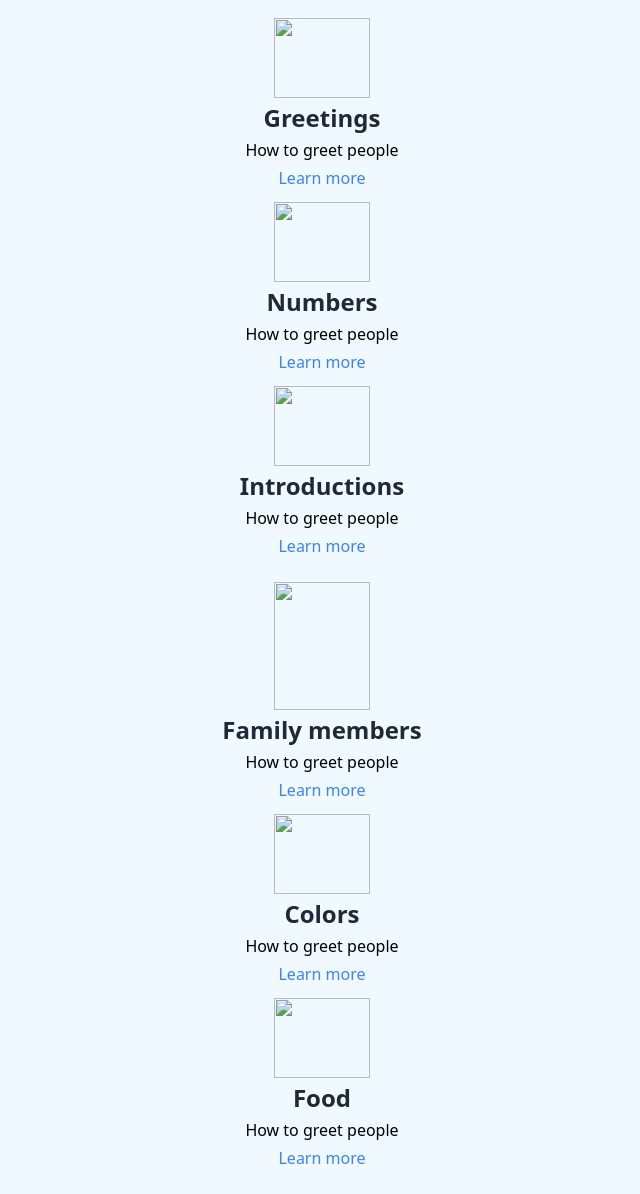
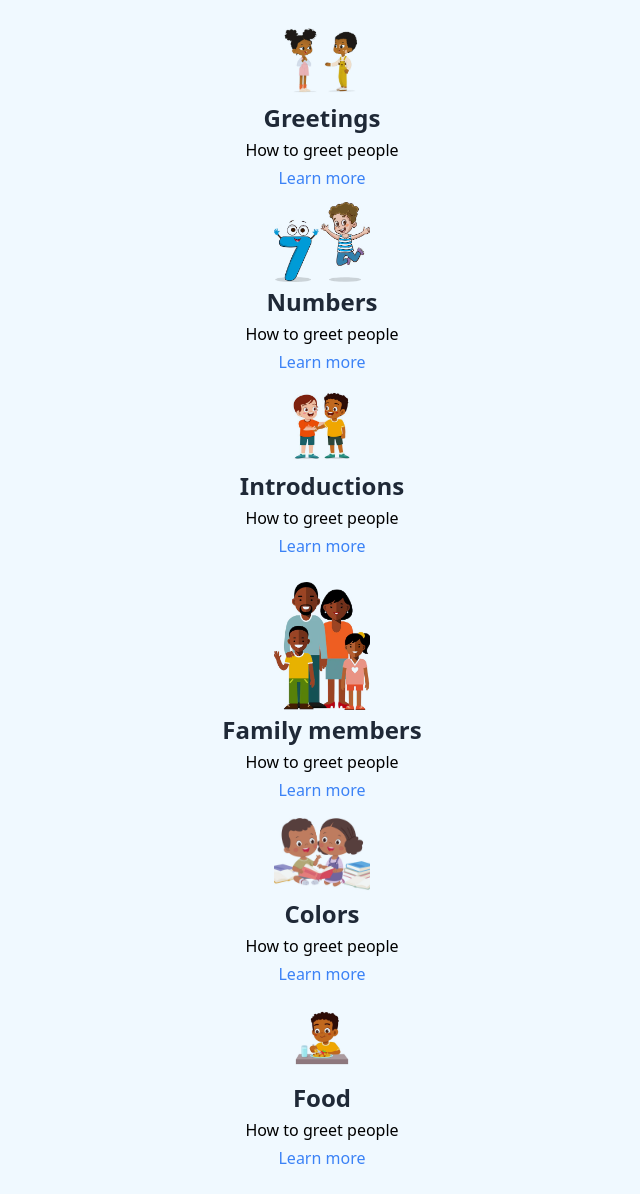
Before and after one commit to MizeroR/Kinyarwanda-Courtesy, a website: page src/index1.html in a window 1280 px wide. Shown: the part 70-1264 px from the top of the page, without its empty margins (318-958 px from the left). Drawn offline with Linux system fonts and the light colour scheme; the site is published under a folder, as on GitHub Pages, so addresses that start at the root find nothing.

Commit message:
Error image loading fixing

```diff
--- a/src/index1.html
+++ b/src/index1.html
@@ -15,19 +15,19 @@
     </div>
     <div class="flex flex-col gap-3 items-center">
         <div class="flex flex-col gap-1 items-center">
-            <img src="/src/img/image.png" alt="" class="object-cover mix-blend-multiply w-24 h-20">
+            <img src="./img/image.png" alt="" class="object-cover mix-blend-multiply w-24 h-20">
             <p class="text-2xl font-bold text-gray-800">Greetings</p>
             <p>How to greet people</p>
             <a href="#" class="text-blue-500 font-medium hover:underline">Learn more</a>
         </div>
         <div class="flex flex-col gap-1 items-center">
-            <img src="/src/img/numbers.png" alt="" class="object-cover mix-blend-multiply w-24 h-20">
+            <img src="./img/numbers.png" alt="" class="object-cover mix-blend-multiply w-24 h-20">
             <p class="text-2xl font-bold text-gray-800">Numbers</p>
             <p>How to greet people</p>
             <a href="#" class="text-blue-500 font-medium hover:underline">Learn more</a>
         </div>
         <div class="flex flex-col gap-1 items-center">
-            <img src="/src/img/introductions.png" alt="" class="object-cover mix-blend-multiply w-24 h-20">
+            <img src="./img/introductions.png" alt="" class="object-cover mix-blend-multiply w-24 h-20">
             <p class="text-2xl font-bold text-gray-800">Introductions</p>
             <p>How to greet people</p>
             <a href="#" class="text-blue-500 font-medium hover:underline">Learn more</a>
@@ -35,19 +35,19 @@
     </div>
     <div class="flex flex-col gap-3 items-center">
         <div class="flex flex-col gap-1 items-center">
-            <img src="/src/img/family.png" alt="" class="object-cover mix-blend-multiply w-24 h-32">
+            <img src="./img/family.png" alt="" class="object-cover mix-blend-multiply w-24 h-32">
             <p class="text-2xl font-bold text-gray-800">Family members</p>
             <p>How to greet people</p>
             <a href="#" class="text-blue-500 font-medium hover:underline">Learn more</a>
         </div>
         <div class="flex flex-col gap-1 items-center">
-            <img src="/src/img/colors.png" alt="" class="object-cover mix-blend-multiply w-24 h-20">
+            <img src="./img/colors.png" alt="" class="object-cover mix-blend-multiply w-24 h-20">
             <p class="text-2xl font-bold text-gray-800">Colors</p>
             <p>How to greet people</p>
             <a href="#" class="text-blue-500 font-medium hover:underline">Learn more</a>
         </div>
         <div class="flex flex-col gap-1 items-center">
-            <img src="/src/img/food.png" alt="" class="object-cover mix-blend-multiply w-24 h-20">
+            <img src="./img/food.png" alt="" class="object-cover mix-blend-multiply w-24 h-20">
             <p class="text-2xl font-bold text-gray-800">Food</p>
             <p>How to greet people</p>
             <a href="#" class="text-blue-500 font-medium hover:underline">Learn more</a>
```
